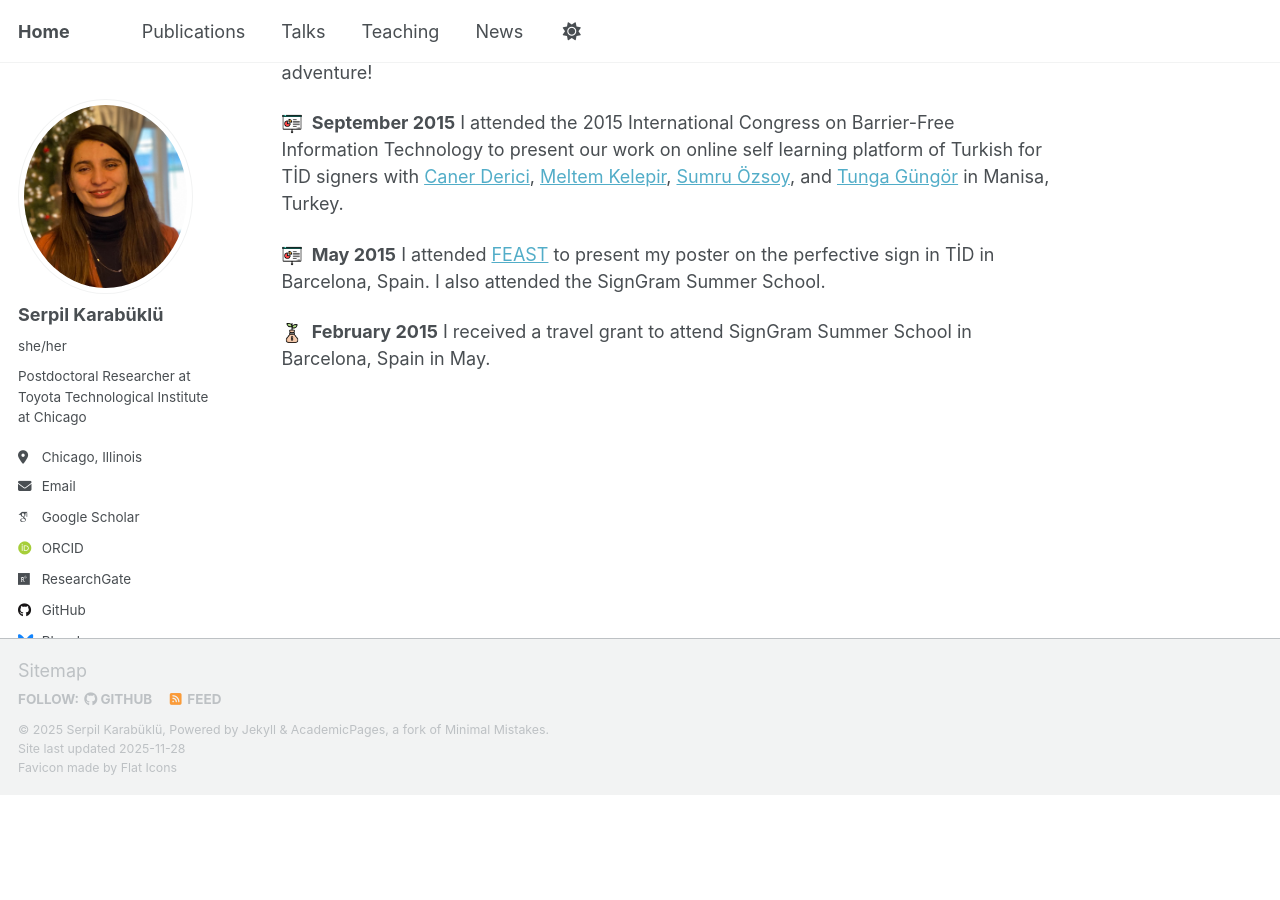
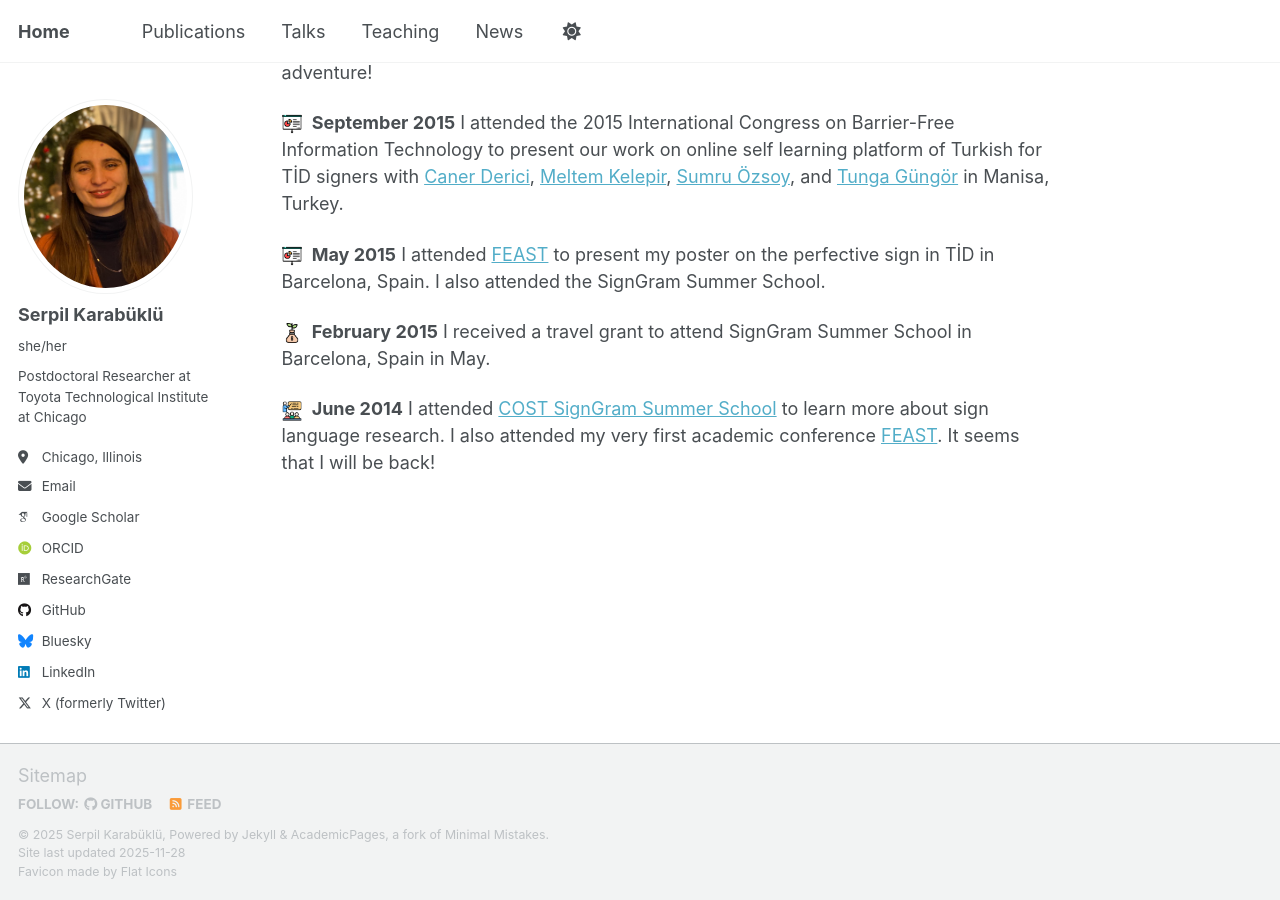
Before and after one commit to serpilkarabuklu/serpilkarabuklu, a Jekyll site: the page built from _pages/news.md, in a window 1280 px wide and 900 px high, scrolled down 4805 px. Built offline with Jekyll 4.4.1, drawn with Linux system fonts in a browser that asks for light colours; some web fonts are replaced; a script that is not in the unit is left out; before the commit the page ends 5600 px from its top, so only the background shows below that.

Commit message:
Update news.md

```diff
--- a/_pages/news.md
+++ b/_pages/news.md
@@ -121,3 +121,5 @@ redirect_from:
 <img src="/images/presentation2.png" width="20" style="vertical-align:middle; margin-right:5px;"> __May 2015__ I attended [FEAST](https://sites.google.com/site/feastconference/conferences/feast-2015-barcelona-2) to present my poster on the perfective sign in TİD in Barcelona, Spain. I also attended the SignGram Summer School.
 
 <img src="/images/business.png" width="20" style="vertical-align:middle; margin-right:5px;"> __February 2015__ I received a travel grant to attend SignGram Summer School in Barcelona, Spain in May.
+
+<img src="/images/training.png" width="20" style="vertical-align:middle; margin-right:5px;"> __June 2014__ I attended [COST SignGram Summer School](https://sites.google.com/site/feastconference/summer-school) to learn more about sign language research. I also attended my very first academic conference [FEAST](https://sites.google.com/site/feastconference/home?authuser=0). It seems that I will be back!
```
